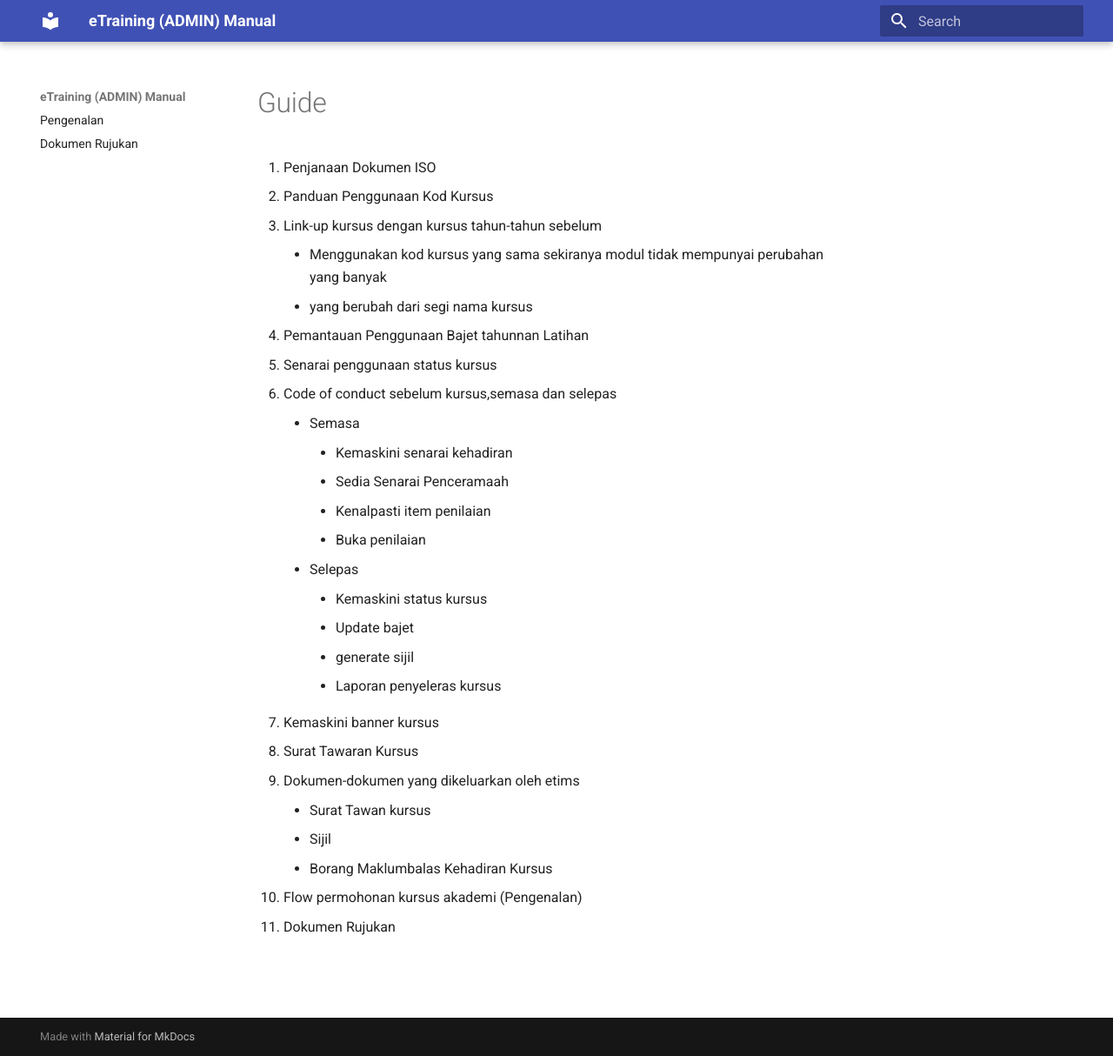
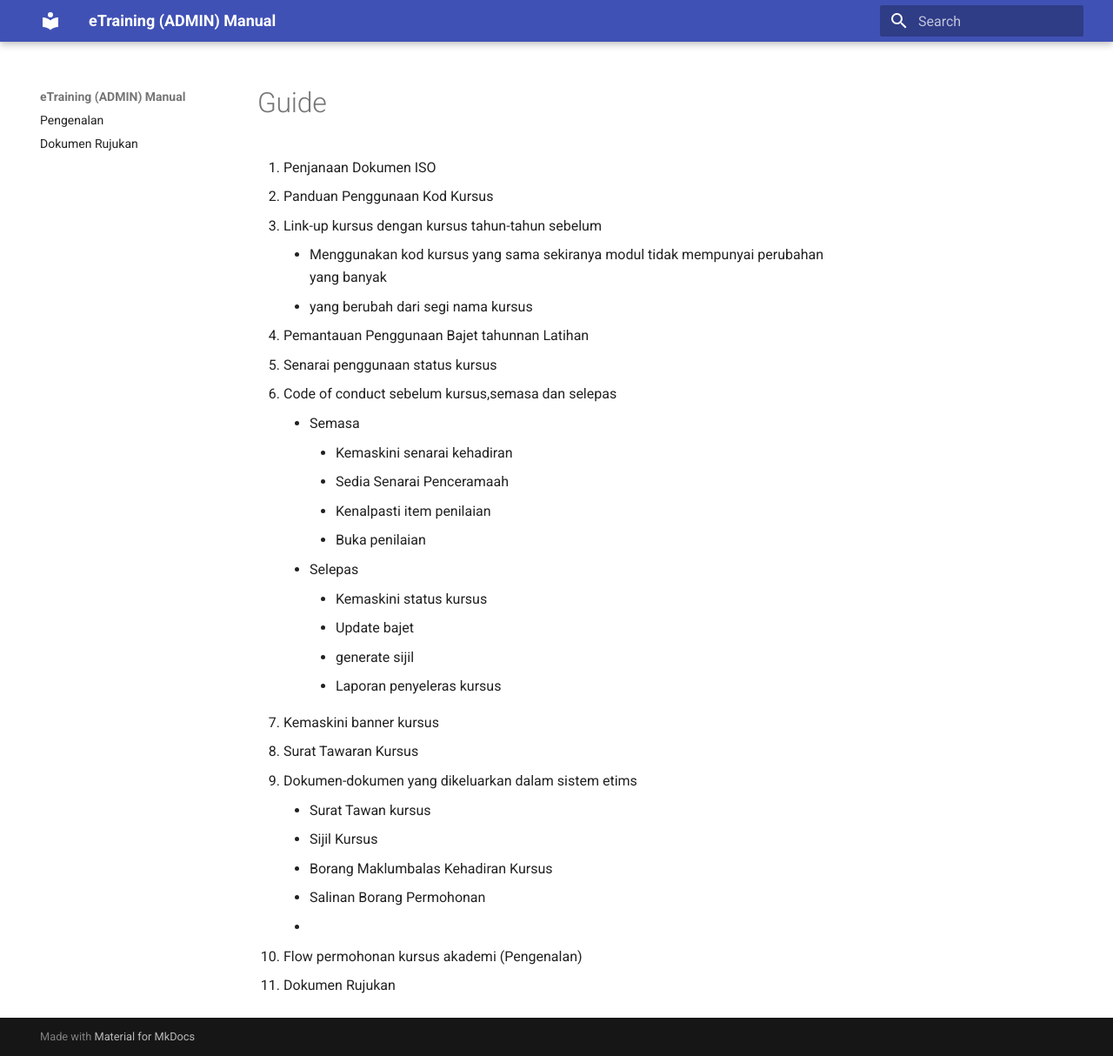
Before and after one commit to akademi-jpj/etraining, an MkDocs documentation site: the page built from docs/guide.md, in a window 1280 px wide and 1214 px high. Shown: the whole window at 87% size. Built offline with MkDocs 1.6.1 and Material for MkDocs 9.7.7, drawn with Linux system fonts in a browser that asks for light colours.

Commit message:
Update navigation and guide

```diff
--- a/docs/guide.md
+++ b/docs/guide.md
@@ -20,9 +20,11 @@
         - Laporan penyeleras kursus
 7.  Kemaskini banner kursus
 8.  Surat Tawaran Kursus
-9.  Dokumen-dokumen yang dikeluarkan oleh etims
+9.  Dokumen-dokumen yang dikeluarkan dalam sistem etims
     - Surat Tawan kursus
-    - Sijil
+    - Sijil Kursus
     - Borang Maklumbalas Kehadiran Kursus
+    - Salinan Borang Permohonan
+    -
 10. Flow permohonan kursus akademi (Pengenalan)
 11.  Dokumen Rujukan
--- a/mkdocs.yml
+++ b/mkdocs.yml
@@ -1,6 +1,8 @@
 site_name: eTraining (ADMIN) Manual
 theme:
   name: material
+
+
   #logo: img/logo.png
 
   features:
@@ -10,7 +12,9 @@ theme:
   font:
     text: Roboto
   palette:
+    # scheme: slate
     primary: indigo
+    accent: indigo
 markdown_extensions:
   - attr_list
   - pymdownx.highlight:
```
